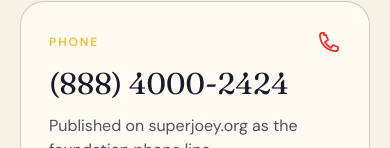
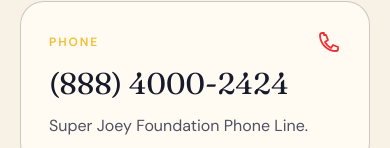
Before and after one commit to xiedong2000/super-joey-philadelphia, a Next.js app: page /contact in a window 390 px wide. Shown: the part 696-844 px from the top of the page. Built offline with nearby package versions, Linux system fonts and the light colour scheme.

Commit message:
Update phone text

```diff
--- a/app/contact/page.tsx
+++ b/app/contact/page.tsx
@@ -95,9 +95,7 @@
           <p className="mt-3 font-serif text-3xl text-navy [overflow-wrap:anywhere]">
             {site.phoneDisplay}
           </p>
-          <p className="mt-3 text-muted">
-            Published on superjoey.org as the foundation phone line.
-          </p>
+          <p className="mt-3 text-muted">Super Joey Foundation Phone Line.</p>
         </a>
         <a
           href={site.instagramUrl}
```
Also changed, not shown: app/page.tsx (indentation only).
